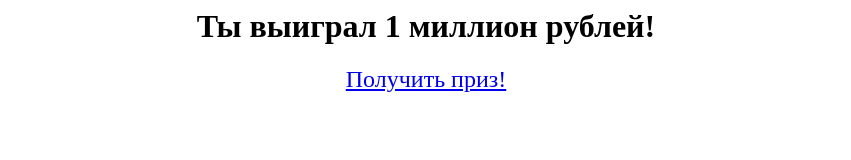
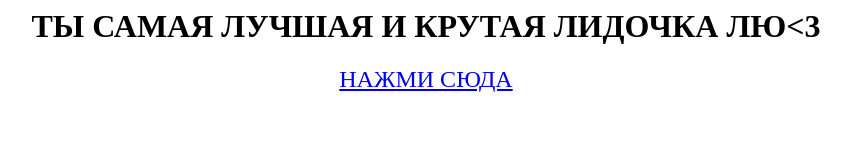
Before and after one commit to dimuscka/forlida, a plain HTML site: page index.html in a window 1280 px wide. Shown: the whole page, without its empty margins (214-1065 px from the left). Drawn offline with Linux system fonts and the light colour scheme.

Commit message:
Add files via upload

```diff
--- a/index.html
+++ b/index.html
@@ -15,7 +15,7 @@
 		  </style>
 	   </head>
 	   <body>
-	       <h1>Ты выиграл 1 миллион рублей!</h1>
-	        <a class="button" href="looser.html">Получить приз!</a>
+	       <h1>ТЫ САМАЯ ЛУЧШАЯ И КРУТАЯ ЛИДОЧКА ЛЮ<3</h1>
+	        <a class="button" href="looser.html">НАЖМИ СЮДА</a>
 </body>
 </html>
```
